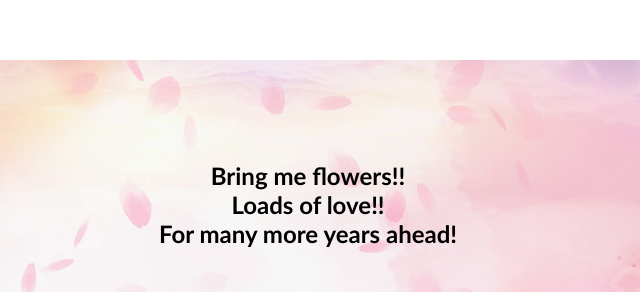
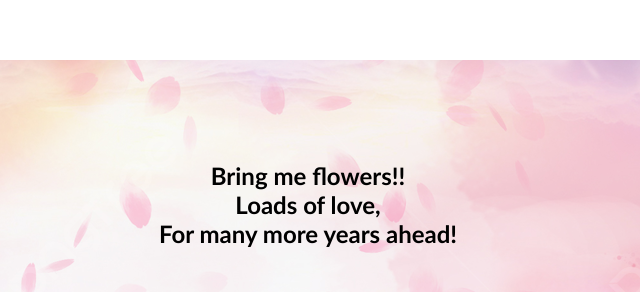
Before and after one commit to bhavanamergu/valentine, a plain HTML site: page message.html in a window 1280 px wide. Shown: the part 119-411 px from the top of the page, 382-1022 px from the left. Drawn offline with Linux system fonts and the light colour scheme.

Commit message:
Updated message.html
message change

```diff
--- a/message.html
+++ b/message.html
@@ -24,7 +24,7 @@
 </head>
 
 <body>
-    <h2>Bring me flowers!!<br/>Loads of love!!<br />For many more years ahead!</h2>
+    <h2>Bring me flowers!!<br/>Loads of love,<br />For many more years ahead!</h2>
 </body>
 
 </html>
```
